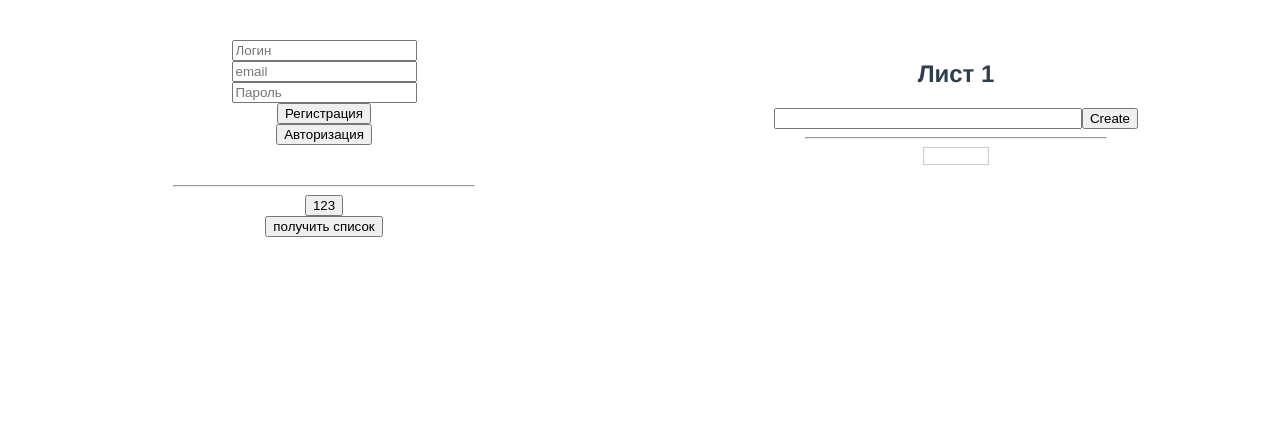
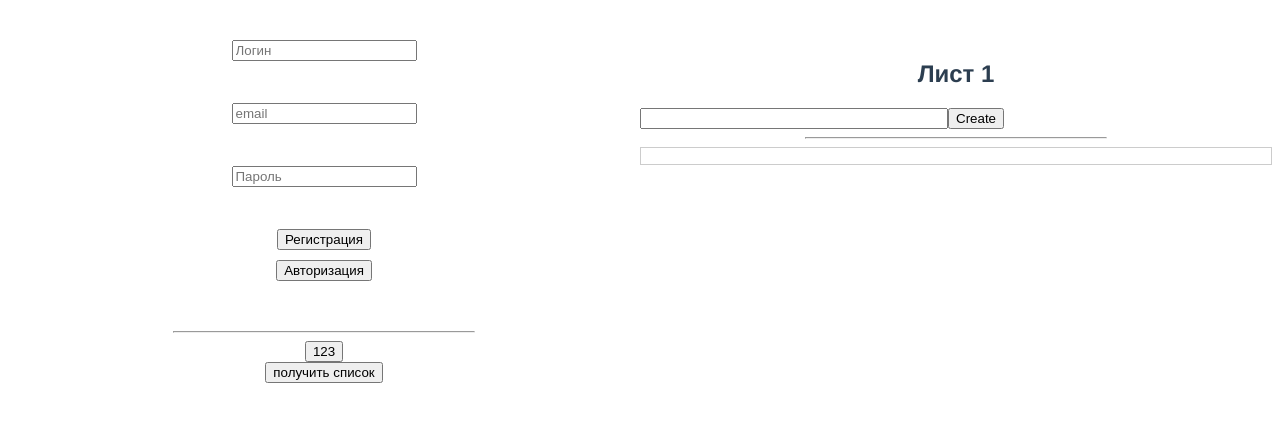
Before and after one commit to SanSaich/TodoList, a Vue app: page / in a window 1280 px wide. Shown: the top 422 px of the page. Built offline with nearby package versions, Linux system fonts and the light colour scheme.

Commit message:
начал внедрять vuex

```diff
--- a/src/App.vue
+++ b/src/App.vue
@@ -1,40 +1,13 @@
 <template>
   <div id="app">
     <section>
-      <input placeholder="Логин" v-model="login" type="text" >
-      <input placeholder="email" v-model="email" type="text" >
-      <input placeholder="Пароль" v-model="password" type="text" >
-      <button
-        v-on:click="sendRequest(
-          method = 'POST',
-          requestUrl = 'user/register',
-          body = {
-            name: login,
-            email: email,
-            password: password
-          }
-        )">
-        Регистрация
-      </button>
-      <button
-        v-on:click="sendRequest(
-          method = 'POST',
-          requestUrl = 'user/login',
-          body = {
-            email: email,
-            password: password
-          },
-          token = access_token
-        )">
-        Авторизация
-      </button>
-      <p>{{access_token}}</p>
+      <Form />
       <hr>
       <List />
       <button
         v-on:click="sendRequest(
           method = 'GET',
-          requestUrl = 'list?withs[0]=tasks',
+          requestUrl = 'list',
           body = null,
           token = access_token
         )">
@@ -52,6 +25,7 @@
 </template>
 
 <script>
+import Form from "@/components/Form";
 import TodoList from "@/components/TodoList";
 import AddTodo from "@/components/AddTodo";
 import List from "@/components/List";
@@ -60,42 +34,13 @@ import List from "@/components/List";
 export default {
   name: 'App',
   data() {
-    return {
-      login: '',
-      password: '',
-      email: '',
-      access_token: '',
-      lists: ''
-    }
+    return {}
   },
   components: {
-    TodoList, AddTodo, List
+    TodoList, AddTodo, List, Form
   },
   methods: {
-    async sendRequest(method, requestUrl, body = null, token = "") {
-      const url = `http://sergey-melnikov-api.academy.smartworld.team/${requestUrl}`;
-      const headers = {
-        "Content-Type": "application/json",
-        "Authorization": `Bearer ${token}`,
-      };
 
-      if (body) {body = JSON.stringify(body)}
-
-      await fetch(url, {
-          method: method,
-          body: body,
-          headers: headers,
-        }).then((response) => {
-        if (response.ok) {
-          return response.json().then((data) => {
-            console.log("ответ:", data);
-            this.access_token = data.data.access_token;
-            this.lists = data.data.items;
-          });
-        }
-        return response.json().then((error) => console.log("ошибка:", error));
-      });
-    },
    },
   computed: {
 
@@ -117,12 +62,6 @@ export default {
   }
   section {
     flex: 0 1 50%;
-    display: flex;
-    flex-direction: column;
-    align-items: center;
-  }
-  section > {
-    margin: 25px 0;
   }
   hr {
     width: 300px;
--- /dev/null
+++ b/src/components/Form.vue
@@ -0,0 +1,67 @@
+<template>
+    <form>
+        <input placeholder="Логин" v-model="login" type="text" >
+        <p>{{login}}</p>
+        <input placeholder="email" v-model="email" type="text" >
+        <p>{{email}}</p>
+        <input placeholder="Пароль" v-model="password" type="text" >
+        <p>{{password}}</p>
+        <button
+            v-on:click="sendRequest(
+            method = 'POST',
+            requestUrl = 'user/register',
+            body = {
+                name: login,
+                email: email,
+                password: password
+            }
+            )">
+            Регистрация
+        </button>
+        <button
+            v-on:click="sendRequest(
+            method = 'POST',
+            requestUrl = 'user/login',
+            body = {
+                email: email,
+                password: password
+            },
+            token = access_token
+            )">
+            Авторизация
+        </button>
+      <p>{{access_token}}</p>
+    </form>
+</template>
+
+
+<script>
+import { mapState } from 'vuex';
+export default {
+    computed: mapState({
+        login: {
+           get() {return this.$store.state.login},
+           set(value) {this.$store.commit('updateLogin', value)}
+
+        },
+        email: state => state.email,
+        password: state => state.password
+    }),
+    methods: {
+
+    }
+}
+
+</script>
+
+<style scoped>
+    form {
+    display: flex;
+    flex-direction: column;
+    align-items: center;
+    }
+    input,
+    button {
+        margin-bottom: 10px;
+    }
+</style>
--- a/src/store/index.js
+++ b/src/store/index.js
@@ -5,9 +5,50 @@ Vue.use(Vuex);
 
 export default new Vuex.Store({
   state: {
-    lists: [],
+    login: "",
+    password: "",
+    email: "",
+    access_token: "",
+    lists: "",
   },
-  mutations: {},
-  actions: {},
+  mutations: {
+    updateLogin(state, payload) {
+      state.login = payload;
+    },
+    getToken(state, payload) {
+      state.access_token = payload.data.access_token;
+    },
+    getLists(state, payload) {
+      state.lists = payload.data.items;
+    },
+  },
+  actions: {
+    async sendRequest(context, method, requestUrl, body = null, token = "") {
+      const url = `http://sergey-melnikov-api.academy.smartworld.team/${requestUrl}`;
+      const headers = {
+        "Content-Type": "application/json",
+        Authorization: `Bearer ${token}`,
+      };
+
+      if (body) {
+        body = JSON.stringify(body);
+      }
+
+      await fetch(url, {
+        method: method,
+        body: body,
+        headers: headers,
+      }).then((response) => {
+        response.json().then((data) => {
+          if (data.data.access_token) {
+            context.commit("getToken", data);
+          }
+          if (data.data.items) {
+            context.commit("getLists", data);
+          }
+        });
+      });
+    },
+  },
   modules: {},
 });
```
